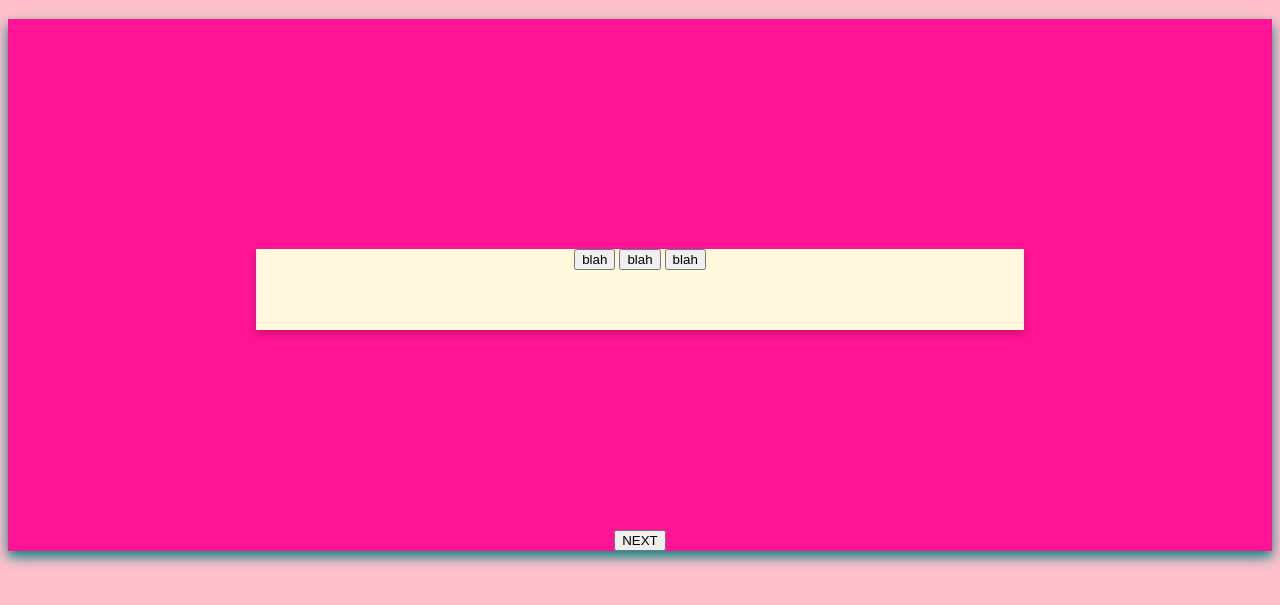
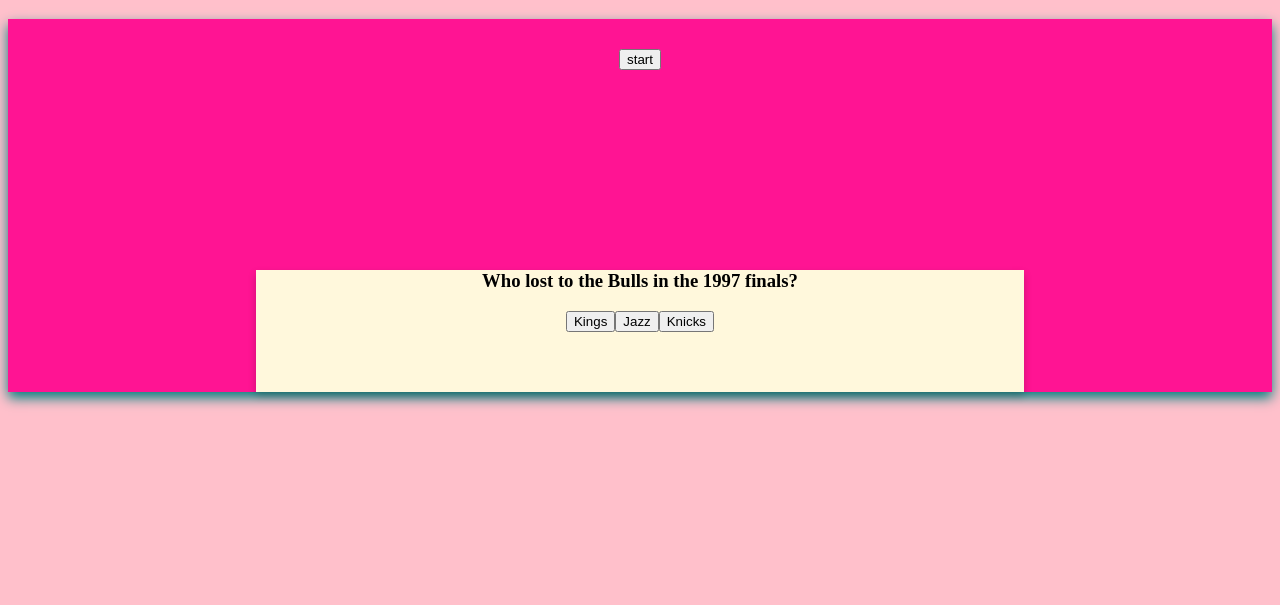
Before and after one commit to mfarrell23/miniQuiz, a plain HTML site: page index.html in a window 1280 px wide. Shown: the part 61-666 px from the top of the page. Drawn offline with Linux system fonts and the light colour scheme.

Commit message:
updated java

```diff
--- a/Assets/CSS/script.js
+++ b/Assets/CSS/script.js
@@ -1,56 +1,119 @@
 //Selects the questions element
 var questionbox = document.querySelector(".questionCard");
-
-let header = document.getElementById("header")
-header.textContent = "This is my question"
-let p1 = document.getElementById("p1").innerHTML = "asfaf";
-
-var next = questionbox.querySelector(".next");
-var index = 0;
-var currentQuestion;
-var questions = [
+var currentQuestion
+var questionIndex = 0;
+var points = 0
+var choiceEl = document.getElementById("choices");
+var spawned = true
+const questions = [
         {
-        question:"Who lost to the Bulls in the 90's finals?",
+        q:"Who lost to the Bulls in the 1997 finals?",
         answerEl: "Jazz",
-        possibleChoices: "Kings", "Jazz", "Knicks"},
+        pA: ["Kings", "Jazz", "Knicks"]
+        },
+        {
+        q:"Which team has the most consecutive rings?",
+        answerEl: "Cetics",
+        pA: ["Bulls", "Celtics", "Golden St."]
+        },
 
         {
-        question:"Who was the best point guardin the 90's?",
-        answerEl: "Stockton",
-        possibleChoices: "Stockton", "Jordan", "Bibby"},
+        q:"In what year was CP3, and D. Will drafted?",
+        answerEl: "2005",
+        pA: ["2005" , "2009", "2007"]
+        },
 
         {
-        question:"What does NBA stand for?",
-        answerEl: "National Basketball Assoc.",
-        possibleChoices: "National Basketball Assoc." , "National Buckets Assoc", "National bucketball Assoc."},
+        q:"Who is not a basketball player?",
+        answerEl: "Dante",
+        pA:["Noah", "Ostertag", "Dante"]
+        },
 
         {
-        question:"who is not a basketball player?",
-        answerEl: "Depp",
-        possibleChoices:"Noah", "Irving", "Depp"},
+        q:"What month is Allstar weekend?",
+        answerEl: "Feb",
+        pA:["June", "Feb", "Sept"]
+        },
 
         {
-        question:"What month is Allstar weekend?",
-        answerEl: "Feb",
-        possibleChoices:"June", "Sept", "Feb"},
-
-        {
-        question:"Who is the G.O.A.T?",
+        q:"Who is the G.O.A.T?",
         answerEl: "Michael Jordan",
-        possibleChoices:"Lebron James", "Magic Johnson", "Michael Jordan"}
+        pA:["Lebron James", "Magic Johnson", "Michael Jordan"]
+    }
     ];
 
+    init()
+    spawnAnswers(spawned)
 
 
+answerEl.addEventListener("click", checkAnswer);
+alert //the correct answer to pop up ..answerEl to be hidden until a pA is clicked
 
-    let questionCard= document.querySelector('.questionCard');
-    questionCard.innerText= questions[0].question;
+// this starts game/gets the question
+function init () {
+    // get the current question object from the question array
+    currentQuestion = questions[questionIndex];
 
+    // update the with the current question
+    var titleElement = document.getElementById("question");
+    titleElement.textContent = currentQuestion.q;
 
+    // clear out the questions div before we create the buttons via a forloop
+    choiceEl.innerHTML = "";
 
-if (element.matches ("button")===true){
-    var index= element.parentElement.getAttribute("date-index)");
+    // var choiceNode3 = document.createElement("button");
+    // choiceNode3.setAttribute("class", "choices");
+    // choiceNode3.setAttribute("value", currentQuestion);
+    // choiceNode3.innerText = currentQuestion.pA[0]
+    // choiceEl.appendChild(choiceNode3)
+    //let choice_node
+    }
+
+function spawnAnswers(spawned){
+
+        currentQuestion.pA.forEach(function(pA, choice_node){
+
+        if(spawned === true){
+            // create new button for each choice
+            choice_node = document.createElement("button");
+            choice_node.setAttribute("class", "choices");
+            choice_node.setAttribute("value", pA);
+            choice_node.innerText=pA
+            console.log("spawned...")
+            choiceEl.appendChild(choice_node)
+        }else{
+            choice_node = document.getElementsByClassName("choices");
+            choice_node.setAttribute("class", "choices");
+            choice_node.setAttribute("value", pA);
+
+            choice_node.innerText=pA
+        }
+            choice_node.addEventListener("click", questionClick)
+            // choiceNode.textContent = choice;
+            // HUGE HINT: we will need a new function declared for the following code to run -  we are assigning a function to be executed when we click the button
+
+        })
+
 }
 
-answerEl.addEventListener("click", showResponse);
-confirm //the correct answer to pop up
+function questionClick(){
+    // checkAnswer()
+
+    console.log("question click")
+    questionIndex++;
+    currentQuestion = questions[questionIndex];
+    var titleElement = document.getElementById("question");
+    titleElement.textContent = currentQuestion.q;
+    spawnAnswers(false)
+}
+
+// define questionClick(){} - this is the function that is going to handle the logic for the button click - what happens when we click the button? We want to check if what I clicked and its value (hint: event.target) is the same as what is in questions.answerEl
+
+function checkAnswer() {
+    // called by the event listener
+    // show correct answer
+    // update score (if they got it right, score++)
+    // load next question
+    currentQuestion
+    questionEl.innerHTML = questions[currentQuestion].q
+}
--- a/index.html
+++ b/index.html
@@ -12,19 +12,14 @@
     <h1>Welcome to the NBA Quiz</h1>
 
     <div class="box">
+        <button id="start">start</button>
         <div class="questionCard">
             <div clas="card-contents">
-
-                <h3 id="header"></h3>
-                <h3 id="header"></h3>
-                <p id="p1"> </p>
-                <button id="answerB">blah</button>
-                <button id="answerB">blah</button>
-                <button id="answerC">blah</button>
-                <script src="./Assets/CSS/script.js"></script>
+                <h3 id="question"></h3>
+                <div id="choices" class="choices"></div>
             </div>
         </div>
-        <button class=" nextButton">NEXT</button>
     </div>
+    <script src="./Assets/CSS/script.js"></script>
 </body>
 </html>
```
